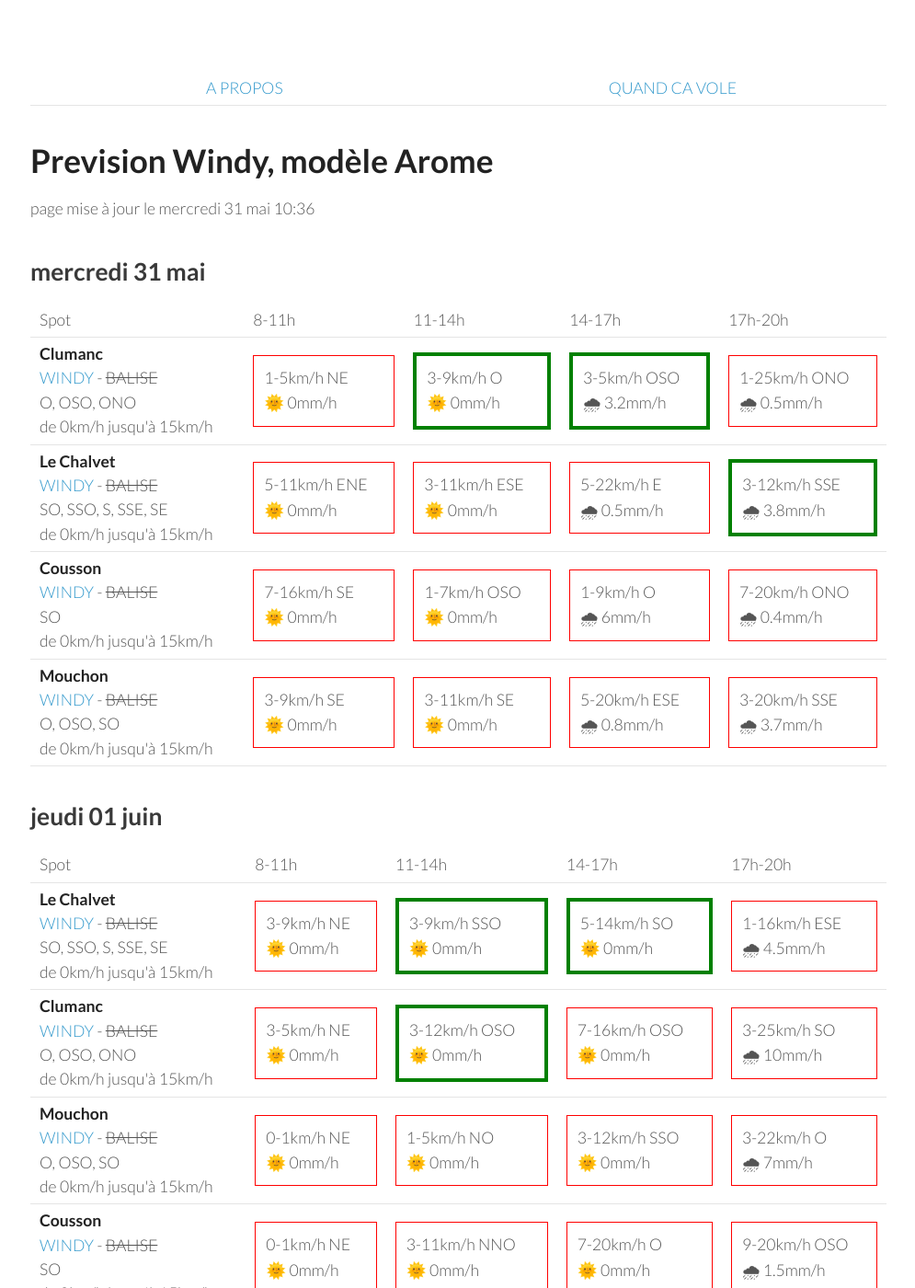
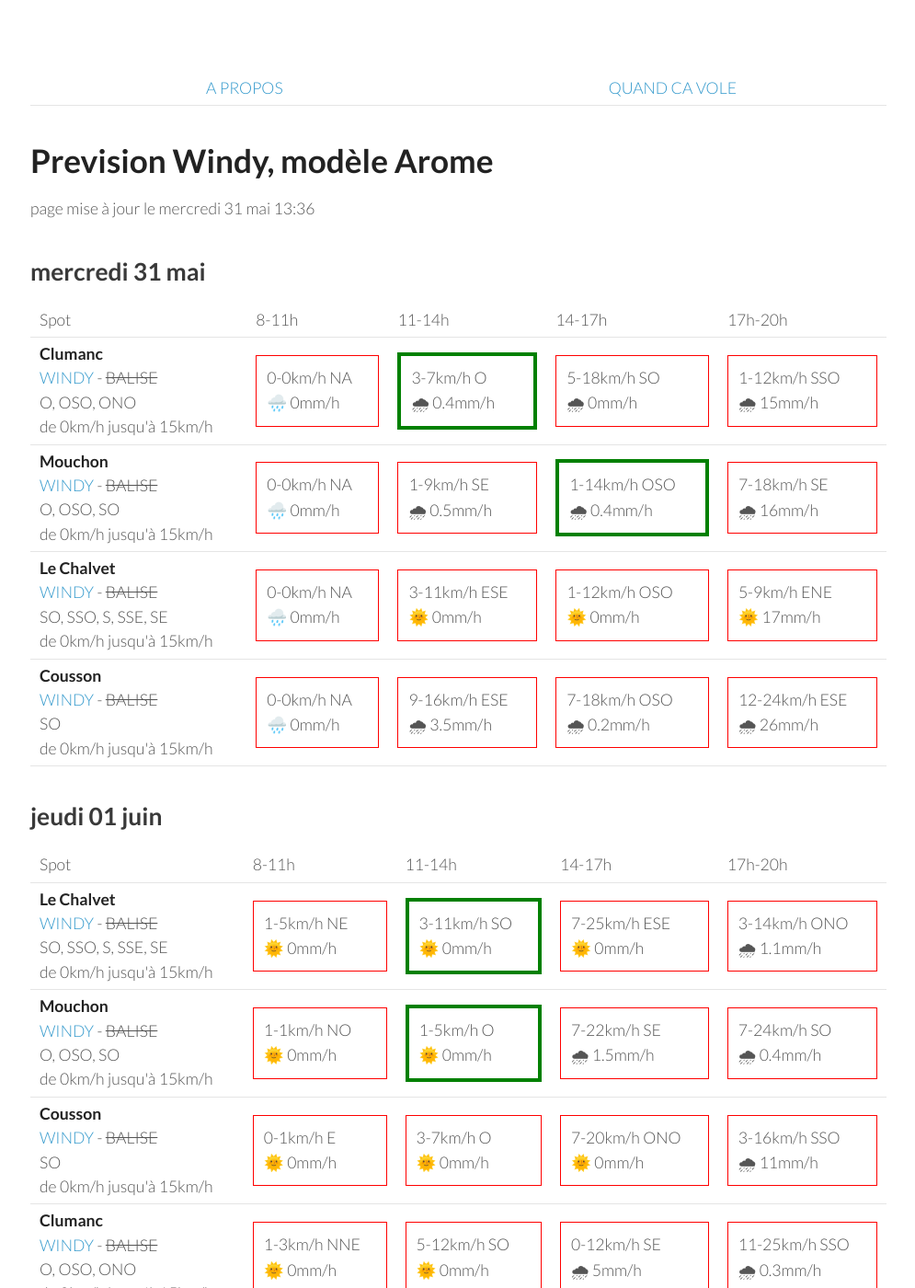
Before and after one commit to parapente-dans-le-nord/parapente-dans-le-nord.github.io, a Jekyll site: the page built from saint_andre.markdown, in a window 1280 px wide and 1400 px high. Shown: the whole window at 92% size, without its empty margins (25-1020 px from the left). Built offline with Jekyll 4.4.1, drawn with Linux system fonts in a browser that asks for light colours.

Commit message:
update index.markdown

```diff
--- a/saint_andre.markdown
+++ b/saint_andre.markdown
@@ -7,7 +7,7 @@ title:  "Tous les spots"
 {: .links}
 
 # Prevision Windy, modèle Arome
-page mise à jour le mercredi 31 mai 10:36
+page mise à jour le mercredi 31 mai 13:36
 
 ## mercredi 31 mai
 
@@ -24,41 +24,37 @@ page mise à jour le mercredi 31 mai 10:36
 <tr>
         <td><strong>Clumanc</strong><br><a href="https://windy.com/44.027/6.402?43.914,6.403,10,m:eSxaglP">WINDY</a> - <span class="no-balise"> BALISE </span><br> <span class="vent-favorable">O, OSO, ONO</span><br><span class="force-vent">de 0km/h jusqu'à 15km/h</span> </td>
 
-            <td><div class="not-flyable"><p>1-5km/h NE</p><p>🌞 0mm/h</p></div></td>
-            <td><div class="flyable"><p>3-9km/h O</p><p>🌞 0mm/h</p></div></td>
-            <td><div class="flyable"><p>3-5km/h OSO</p><p>🌧 3.2mm/h</p></div></td>
-            <td><div class="not-flyable"><p>1-25km/h ONO</p><p>🌧 0.5mm/h</p></div></td>
+            <td><div class="not-flyable"><p>0-0km/h NA</p><p>🌧️ 0mm/h</p></div></td>
+            <td><div class="flyable"><p>3-7km/h O</p><p>🌧 0.4mm/h</p></div></td>
+            <td><div class="not-flyable"><p>5-18km/h SO</p><p>🌧 0mm/h</p></div></td>
+            <td><div class="not-flyable"><p>1-12km/h SSO</p><p>🌧 15mm/h</p></div></td>
 
+    </tr>
+<tr>
+        <td><strong>Mouchon</strong><br><a href="https://windy.com/43.992/6.424?43.878,6.425,10,m:eSuaglR">WINDY</a> - <span class="no-balise"> BALISE </span><br> <span class="vent-favorable">O, OSO, SO</span><br><span class="force-vent">de 0km/h jusqu'à 15km/h</span> </td>
+
+            <td><div class="not-flyable"><p>0-0km/h NA</p><p>🌧️ 0mm/h</p></div></td>
+            <td><div class="not-flyable"><p>1-9km/h SE</p><p>🌧 0.5mm/h</p></div></td>
+            <td><div class="flyable"><p>1-14km/h OSO</p><p>🌧 0.4mm/h</p></div></td>
+            <td><div class="not-flyable"><p>7-18km/h SE</p><p>🌧 16mm/h</p></div></td>
 
     </tr>
 <tr>
         <td><strong>Le Chalvet</strong><br><a href="https://windy.com/43.979/6.480?43.866,6.480,10,m:eSsaglX">WINDY</a> - <span class="no-balise"> BALISE </span><br> <span class="vent-favorable">SO, SSO, S, SSE, SE</span><br><span class="force-vent">de 0km/h jusqu'à 15km/h</span> </td>
 
-            <td><div class="not-flyable"><p>5-11km/h ENE</p><p>🌞 0mm/h</p></div></td>
+            <td><div class="not-flyable"><p>0-0km/h NA</p><p>🌧️ 0mm/h</p></div></td>
             <td><div class="not-flyable"><p>3-11km/h ESE</p><p>🌞 0mm/h</p></div></td>
-            <td><div class="not-flyable"><p>5-22km/h E</p><p>🌧 0.5mm/h</p></div></td>
-            <td><div class="flyable"><p>3-12km/h SSE</p><p>🌧 3.8mm/h</p></div></td>
-
+            <td><div class="not-flyable"><p>1-12km/h OSO</p><p>🌞 0mm/h</p></div></td>
+            <td><div class="not-flyable"><p>5-9km/h ENE</p><p>🌞 17mm/h</p></div></td>
 
     </tr>
 <tr>
         <td><strong>Cousson</strong><br><a href="https://windy.com/44.054/6.240?43.940,6.241,10,m:eSAaglz">WINDY</a> - <span class="no-balise"> BALISE </span><br> <span class="vent-favorable">SO</span><br><span class="force-vent">de 0km/h jusqu'à 15km/h</span> </td>
 
-            <td><div class="not-flyable"><p>7-16km/h SE</p><p>🌞 0mm/h</p></div></td>
-            <td><div class="not-flyable"><p>1-7km/h OSO</p><p>🌞 0mm/h</p></div></td>
-            <td><div class="not-flyable"><p>1-9km/h O</p><p>🌧 6mm/h</p></div></td>
-            <td><div class="not-flyable"><p>7-20km/h ONO</p><p>🌧 0.4mm/h</p></div></td>
-
-
-    </tr>
-<tr>
-        <td><strong>Mouchon</strong><br><a href="https://windy.com/43.992/6.424?43.878,6.425,10,m:eSuaglR">WINDY</a> - <span class="no-balise"> BALISE </span><br> <span class="vent-favorable">O, OSO, SO</span><br><span class="force-vent">de 0km/h jusqu'à 15km/h</span> </td>
-
-            <td><div class="not-flyable"><p>3-9km/h SE</p><p>🌞 0mm/h</p></div></td>
-            <td><div class="not-flyable"><p>3-11km/h SE</p><p>🌞 0mm/h</p></div></td>
-            <td><div class="not-flyable"><p>5-20km/h ESE</p><p>🌧 0.8mm/h</p></div></td>
-            <td><div class="not-flyable"><p>3-20km/h SSE</p><p>🌧 3.7mm/h</p></div></td>
-
+            <td><div class="not-flyable"><p>0-0km/h NA</p><p>🌧️ 0mm/h</p></div></td>
+            <td><div class="not-flyable"><p>9-16km/h ESE</p><p>🌧 3.5mm/h</p></div></td>
+            <td><div class="not-flyable"><p>7-18km/h OSO</p><p>🌧 0.2mm/h</p></div></td>
+            <td><div class="not-flyable"><p>12-24km/h ESE</p><p>🌧 26mm/h</p></div></td>
 
     </tr>
 
@@ -80,40 +76,40 @@ page mise à jour le mercredi 31 mai 10:36
 <tr>
         <td><strong>Le Chalvet</strong><br><a href="https://windy.com/43.979/6.480?43.866,6.480,10,m:eSsaglX">WINDY</a> - <span class="no-balise"> BALISE </span><br> <span class="vent-favorable">SO, SSO, S, SSE, SE</span><br><span class="force-vent">de 0km/h jusqu'à 15km/h</span> </td>
 
-            <td><div class="not-flyable"><p>3-9km/h NE</p><p>🌞 0mm/h</p></div></td>
-            <td><div class="flyable"><p>3-9km/h SSO</p><p>🌞 0mm/h</p></div></td>
-            <td><div class="flyable"><p>5-14km/h SO</p><p>🌞 0mm/h</p></div></td>
-            <td><div class="not-flyable"><p>1-16km/h ESE</p><p>🌧 4.5mm/h</p></div></td>
+            <td><div class="not-flyable"><p>1-5km/h NE</p><p>🌞 0mm/h</p></div></td>
+            <td><div class="flyable"><p>3-11km/h SO</p><p>🌞 0mm/h</p></div></td>
+            <td><div class="not-flyable"><p>7-25km/h ESE</p><p>🌞 0mm/h</p></div></td>
+            <td><div class="not-flyable"><p>3-14km/h ONO</p><p>🌧 1.1mm/h</p></div></td>
+
+
+    </tr>
+<tr>
+        <td><strong>Mouchon</strong><br><a href="https://windy.com/43.992/6.424?43.878,6.425,10,m:eSuaglR">WINDY</a> - <span class="no-balise"> BALISE </span><br> <span class="vent-favorable">O, OSO, SO</span><br><span class="force-vent">de 0km/h jusqu'à 15km/h</span> </td>
+
+            <td><div class="not-flyable"><p>1-1km/h NO</p><p>🌞 0mm/h</p></div></td>
+            <td><div class="flyable"><p>1-5km/h O</p><p>🌞 0mm/h</p></div></td>
+            <td><div class="not-flyable"><p>7-22km/h SE</p><p>🌧 1.5mm/h</p></div></td>
+            <td><div class="not-flyable"><p>7-24km/h SO</p><p>🌧 0.4mm/h</p></div></td>
+
+
+    </tr>
+<tr>
+        <td><strong>Cousson</strong><br><a href="https://windy.com/44.054/6.240?43.940,6.241,10,m:eSAaglz">WINDY</a> - <span class="no-balise"> BALISE </span><br> <span class="vent-favorable">SO</span><br><span class="force-vent">de 0km/h jusqu'à 15km/h</span> </td>
+
+            <td><div class="not-flyable"><p>0-1km/h E</p><p>🌞 0mm/h</p></div></td>
+            <td><div class="not-flyable"><p>3-7km/h O</p><p>🌞 0mm/h</p></div></td>
+            <td><div class="not-flyable"><p>7-20km/h ONO</p><p>🌞 0mm/h</p></div></td>
+            <td><div class="not-flyable"><p>3-16km/h SSO</p><p>🌧 11mm/h</p></div></td>
 
 
     </tr>
 <tr>
         <td><strong>Clumanc</strong><br><a href="https://windy.com/44.027/6.402?43.914,6.403,10,m:eSxaglP">WINDY</a> - <span class="no-balise"> BALISE </span><br> <span class="vent-favorable">O, OSO, ONO</span><br><span class="force-vent">de 0km/h jusqu'à 15km/h</span> </td>
 
-            <td><div class="not-flyable"><p>3-5km/h NE</p><p>🌞 0mm/h</p></div></td>
-            <td><div class="flyable"><p>3-12km/h OSO</p><p>🌞 0mm/h</p></div></td>
-            <td><div class="not-flyable"><p>7-16km/h OSO</p><p>🌞 0mm/h</p></div></td>
-            <td><div class="not-flyable"><p>3-25km/h SO</p><p>🌧 10mm/h</p></div></td>
-
-
-    </tr>
-<tr>
-        <td><strong>Mouchon</strong><br><a href="https://windy.com/43.992/6.424?43.878,6.425,10,m:eSuaglR">WINDY</a> - <span class="no-balise"> BALISE </span><br> <span class="vent-favorable">O, OSO, SO</span><br><span class="force-vent">de 0km/h jusqu'à 15km/h</span> </td>
-
-            <td><div class="not-flyable"><p>0-1km/h NE</p><p>🌞 0mm/h</p></div></td>
-            <td><div class="not-flyable"><p>1-5km/h NO</p><p>🌞 0mm/h</p></div></td>
-            <td><div class="not-flyable"><p>3-12km/h SSO</p><p>🌞 0mm/h</p></div></td>
-            <td><div class="not-flyable"><p>3-22km/h O</p><p>🌧 7mm/h</p></div></td>
-
-
-    </tr>
-<tr>
-        <td><strong>Cousson</strong><br><a href="https://windy.com/44.054/6.240?43.940,6.241,10,m:eSAaglz">WINDY</a> - <span class="no-balise"> BALISE </span><br> <span class="vent-favorable">SO</span><br><span class="force-vent">de 0km/h jusqu'à 15km/h</span> </td>
-
-            <td><div class="not-flyable"><p>0-1km/h NE</p><p>🌞 0mm/h</p></div></td>
-            <td><div class="not-flyable"><p>3-11km/h NNO</p><p>🌞 0mm/h</p></div></td>
-            <td><div class="not-flyable"><p>7-20km/h O</p><p>🌞 0mm/h</p></div></td>
-            <td><div class="not-flyable"><p>9-20km/h OSO</p><p>🌧 1.5mm/h</p></div></td>
+            <td><div class="not-flyable"><p>1-3km/h NNE</p><p>🌞 0mm/h</p></div></td>
+            <td><div class="not-flyable"><p>5-12km/h SO</p><p>🌞 0mm/h</p></div></td>
+            <td><div class="not-flyable"><p>0-12km/h SE</p><p>🌧 5mm/h</p></div></td>
+            <td><div class="not-flyable"><p>11-25km/h SSO</p><p>🌧 0.3mm/h</p></div></td>
 
 
     </tr>
```
